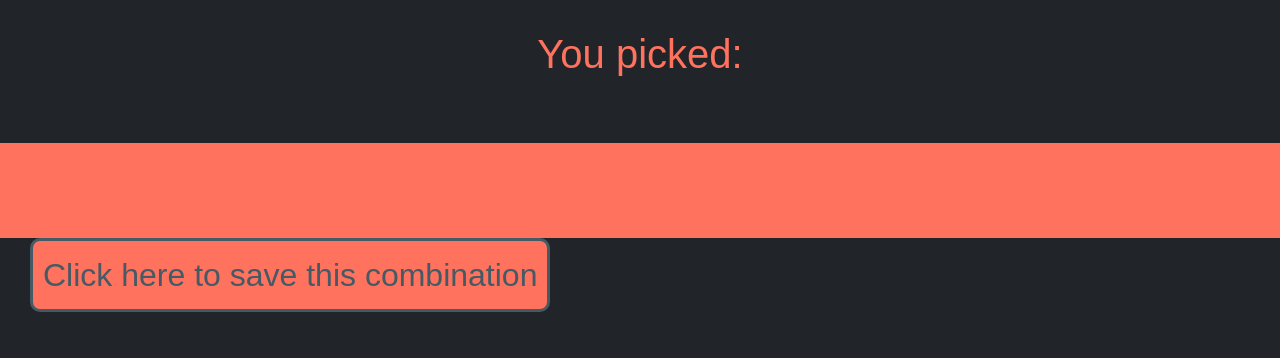
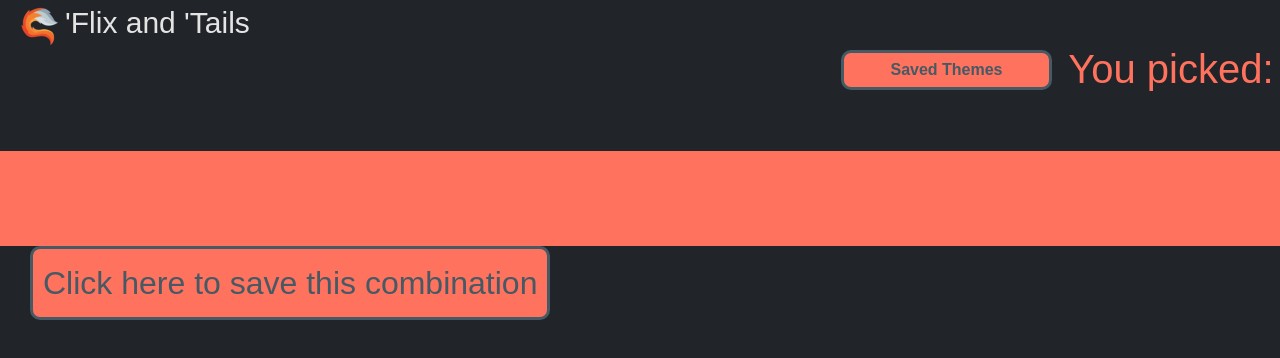
Before and after one commit to reverofsuturb/FlixandTails, a plain HTML site: page Saved.html in a window 1280 px wide. Drawn offline with nearby package versions, Linux system fonts and the light colour scheme.

Commit message:
layout done

```diff
--- a/Saved.html
+++ b/Saved.html
@@ -31,11 +31,30 @@
   </head>
   <body class="d-flex vh-100">
     <div class="bg-dark vw-100 vh-100">
-      <header class="p-5 mb-4 text-center">
+    <navbar class="mb-auto p-3">
+      <div class="navbar-brand float-md-start">
+        <img
+          src="./assets/Images/flix and tails logo.png"
+          alt="Logo"
+          width="50"
+          height="50"
+          class="d-inline-block justify-content-start"
+        />'Flix and 'Tails
+      </div>
+      <nav class="nav justify-content-end col-md-10">
+        <button
+          type="button"
+          class="btn navBtn btn-outline-secondary float-md-end col-md-4"
+        >
+          Saved Themes
+        </button>
+      </nav>
+      <header class="p-2 mb-1 mt-3 text-center">
         <h1 class="display-3">You picked:</h1>
         <!-- <p class="lead">Choose your favorite one! Entertainment guaranteed.</p> -->
         <p id=" " class="lead"></p>
       </header>
+    </navbar>
 
       <div
         class="d-flex flex-row flex-wrap align-start align-stretch-md align-content-start align-content-stretch-md min-100-vh bg-main"
--- a/assets/css/saved.css
+++ b/assets/css/saved.css
@@ -13,6 +13,7 @@
 body {
   font-family: "Quicksand", sans-serif;
   background-color: var(--color-main);
+  font-size: max(1em, 20px);
 }
 
 html {
@@ -23,6 +24,22 @@
 h1,
 h2 {
   color: var(--color-main);
+}
+
+.navbar-brand {
+  font-size: 30px;
+  color: var(--lightlight);
+}
+
+.navbar-brand:hover {
+  color: var(--lightlight);
+}
+
+.navBtn {
+  font-weight: bold;
+  width: 200px;
+  height: 40px;
+  background-color: var(--dark);
 }
 
 .bg-main {
@@ -72,3 +89,12 @@
 .text-white {
   color: var(--lightlight);
 }
+
+.navBtn {
+  width: 20%;
+  background-color: var(--color-main);
+  color: var(--dark);
+  border: 3px solid var(--dark);
+  border-radius: 10px;
+  font-size: 16px;
+}
--- a/assets/js/Saved.js
+++ b/assets/js/Saved.js
@@ -39,7 +39,7 @@ function showsavedDinner(data) {
             />
           </div>
           <div id="food-content" class="col-md-10 p-5">
-            <h2 id="food-name" class="display-5 col-md-9 text-light">${data.recipe.label}</h2>
+            <h2 id="food-name" class="display-5 col-md-9 text-light" style="width:100%;">${data.recipe.label}</h2>
             <p id="ingredients" class="">${data.recipe.ingredientLines}</p>
             <a id="link" href="${data.recipe.url}" class="button-style display-5 col-md-9">View Full Recipe</a>
           </div>
@@ -107,7 +107,7 @@ function showSavedDrink(arr) {
             />
           </div>
           <div id="food-content" class="col-md-10 p-5">
-            <h2 id="food-name" class="display-5 col-md-9 text-light">${arr[0].strDrink}</h2>
+            <h2 id="drink-name" class="display-5 col-md-9 text-light" style="width: 100%;">${arr[0].strDrink}</h2>
             <p id="alc-type" class="">Contains alcohol?  ${alcYN}</p>
             <p id="glass-type" class="">Best served in a ${arr[0].strGlass}</p>
             <p id="ingredients" class="">Ingredients required:  ${drinkIngMeas}</p>
@@ -218,8 +218,8 @@ function showSavedMovie(data) {
   class="img-fluid"
   />
   </div>
-  <div id="movie-content" class="col-md-10 p-5">
-  <h2 id="movie-name" class="display-5 col-md-9 text-light">${data.title}</h2>
+  <div id="movie-content" class="col-md-10 p-5" >
+  <h2 id="movie-name" class="display-5 col-md-9 text-light" style="width: 100%;">${data.title}</h2>
   <p id="runtimeM" class="">${"runtime"}</p>
 
 
```
Lines whose indentation alone changed are shown as unchanged.
